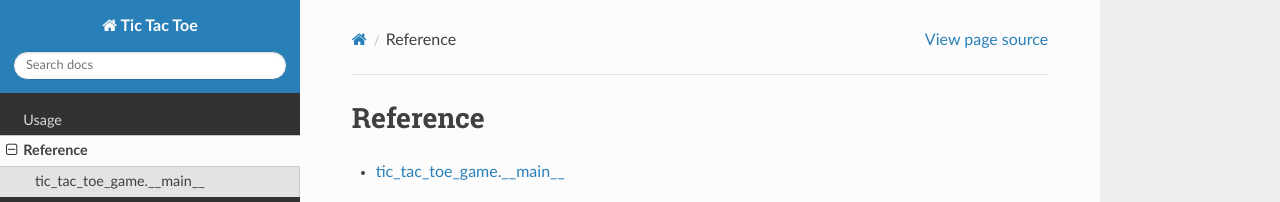
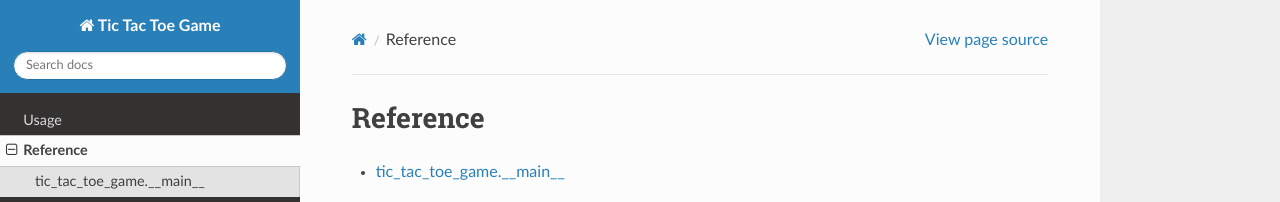
Before and after one commit to alexistli/tic-tac-toe-game, a Sphinx documentation site: the page built from docs/reference.rst, in a window 1280 px wide. Shown: the top 202 px of the page. Built offline with Sphinx 7.4.7 and the Read the Docs theme 2.0.0, drawn with Linux system fonts in a browser that asks for light colours.

Commit message:
Fixed typo

```diff
--- a/docs/conf.py
+++ b/docs/conf.py
@@ -2,7 +2,7 @@
 from datetime import datetime
 
 
-project = "Tic Tac Toe"
+project = "Tic Tac Toe Game"
 author = "Alexis Torelli"
 copyright = f"{datetime.now().year}, {author}"
 extensions = [
```
